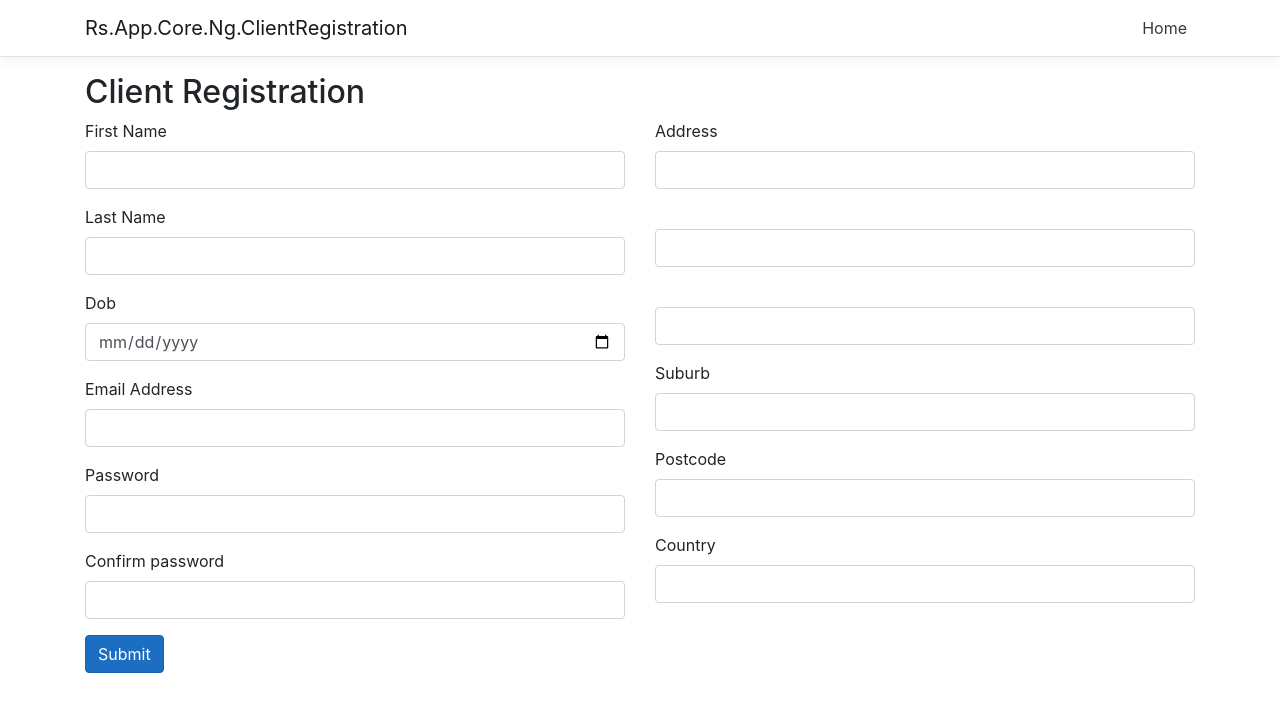
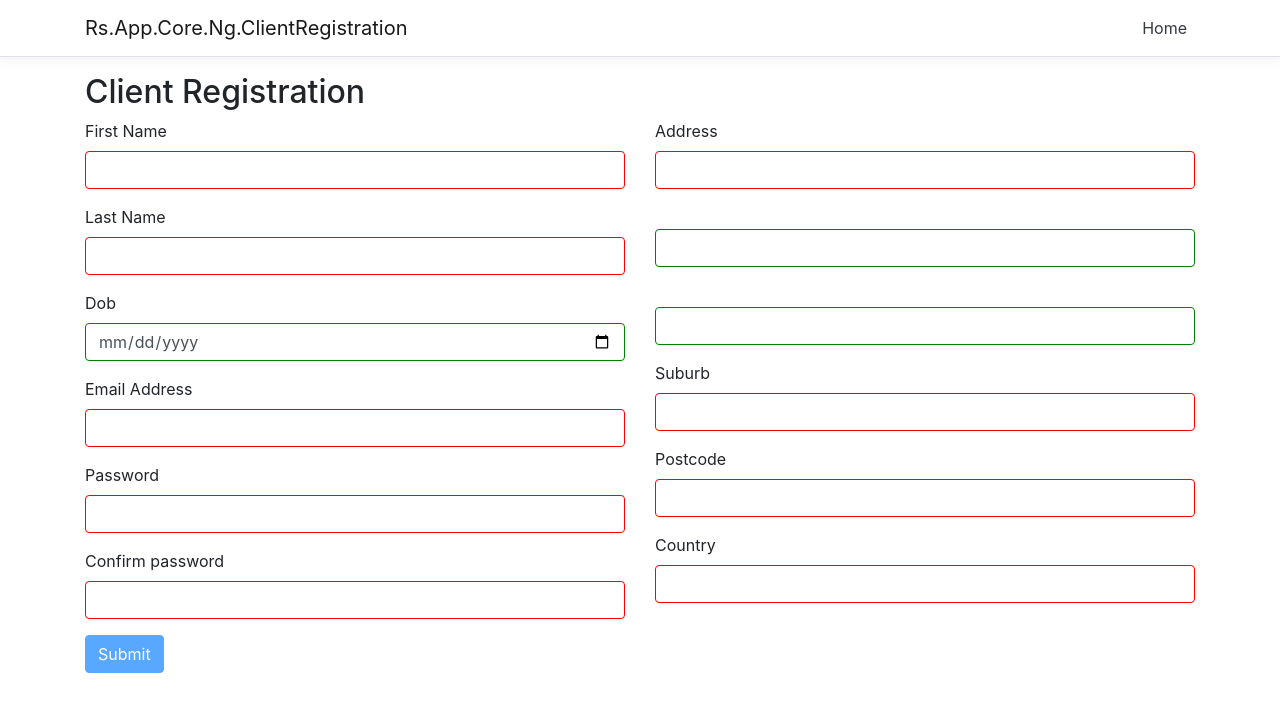
Before and after one commit to raj70/ng_client_registration, an Angular app in the folder Src/Rs.App.Core.Ng.ClientRegistration/ClientApp/: page /client-info in a window 1280 px wide. Shown: the top 712 px of the page. Built offline with nearby package versions, Linux system fonts and the light colour scheme.

Commit message:
Added required validation

```diff
--- a/Src/Rs.App.Core.Ng.ClientRegistration/ClientApp/src/app/clientinfo/clientinfo.component.css
+++ b/Src/Rs.App.Core.Ng.ClientRegistration/ClientApp/src/app/clientinfo/clientinfo.component.css
@@ -0,0 +1,6 @@
+.ng-valid{
+    border-color: green;
+}
+.ng-invalid{
+    border-color: red;
+}
--- a/Src/Rs.App.Core.Ng.ClientRegistration/ClientApp/src/app/clientinfo/clientinfo.component.ts
+++ b/Src/Rs.App.Core.Ng.ClientRegistration/ClientApp/src/app/clientinfo/clientinfo.component.ts
@@ -1,5 +1,5 @@
 import { Component, OnInit } from '@angular/core';
-import { FormControl, FormGroup } from '@angular/forms';
+import { FormControl, FormGroup, Validators } from '@angular/forms';
 
 @Component({
   selector: 'app-clientinfo',
@@ -14,20 +14,20 @@ export class ClientinfoComponent implements OnInit {
   constructor() { }
 
   clientRegForm = new FormGroup({
-    firstName: new FormControl(''),
-    lastName: new FormControl(''),
+    firstName: new FormControl('',[Validators.required]),
+    lastName: new FormControl('',[Validators.required]),
     dob: new FormControl(''),
-    phonenumber: new FormControl(''),
-    emailAddress: new FormControl(''),
-    password: new FormControl(''),
+    phonenumber: new FormControl('',[Validators.required]),
+    emailAddress: new FormControl('',[Validators.required]),
+    password: new FormControl('',[Validators.required]),
     confirmPassword: new FormControl(''),
     address: new FormGroup({
-      line1: new FormControl(''),
+      line1: new FormControl('',[Validators.required]),
       line2: new FormControl(''),
       line3: new FormControl(''),
-      suburb: new FormControl(''),
-      postcode: new FormControl(''),
-      country: new FormControl(''),
+      suburb: new FormControl('',[Validators.required]),
+      postcode: new FormControl('',[Validators.required]),
+      country: new FormControl('',[Validators.required]),
     })
   }) ;
 
```
